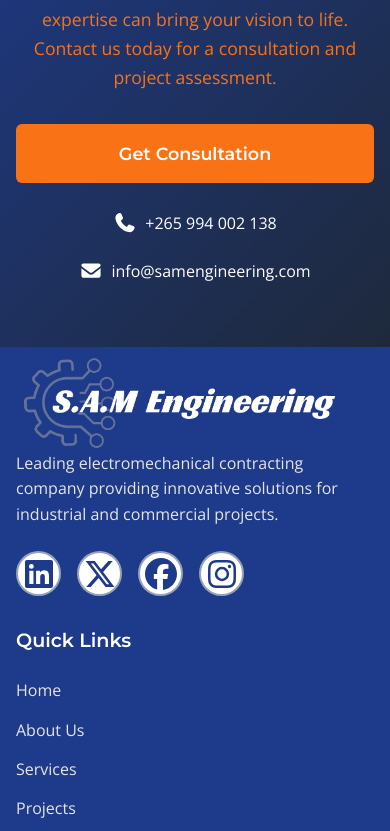
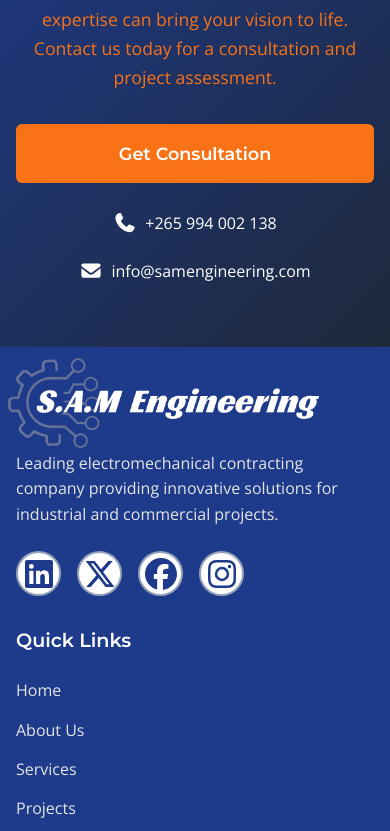
Before and after one commit to Emmanuel0017/samengineering, a React (Create React App) app: page / in a window 390 px wide. Shown: the part 7888-8719 px from the top of the page. Built offline with nearby package versions, Linux system fonts and the light colour scheme.

Commit message:
updated social links

```diff
--- a/src/components/Footer.css
+++ b/src/components/Footer.css
@@ -30,7 +30,7 @@
 .footer-logo img {
   max-height: 200px;
   position: absolute;
-  /* left: 4rem; */
+  left: 4rem;
 }
 
 .footer-description {
@@ -158,4 +158,9 @@
   .footer {
     padding: 40px 0 20px;
   }
+
+  .footer-logo img {
+    position: absolute;
+    left: 0rem;
+  }
 }
--- a/src/pages/About.tsx
+++ b/src/pages/About.tsx
@@ -26,7 +26,7 @@
             <div className="about-story">
               <h2>Our Story</h2>
               <p>
-                Founded in 2020, S.A.M Engineering began as a small electrical and HVAC contracting
+                S.A.M Engineering began as a small electrical and HVAC contracting
                 company with a vision to revolutionize industrial electromechanical
                 solutions. Over the years, we've grown into a comprehensive service
                 provider, serving clients across multiple industries.
--- a/src/pages/Contact.tsx
+++ b/src/pages/Contact.tsx
@@ -2,7 +2,7 @@
 import './Contact.css';
 import emailjs from 'emailjs-com';
 
-import { faFacebook, faLinkedin, faXTwitter } from '@fortawesome/free-brands-svg-icons';
+import { faFacebook, faInstagram, faLinkedin, faXTwitter } from '@fortawesome/free-brands-svg-icons';
 import { FontAwesomeIcon } from '@fortawesome/react-fontawesome';
 import { faClock, faEnvelope, faLocationPin, faPhone } from '@fortawesome/free-solid-svg-icons';
 
@@ -137,6 +137,7 @@
                   <a href="/" className="social-link"><FontAwesomeIcon icon={faLinkedin} size="2x" /></a>
                   <a href="/" className="social-link"><FontAwesomeIcon icon={faFacebook} size="2x" /></a>
                   <a href="/" className="social-link"><FontAwesomeIcon icon={faXTwitter} size="2x" /></a>
+                  <a href="/" className="social-link"><FontAwesomeIcon icon={faInstagram} size="2x" /></a>
                 </div>
               </div>
             </div>
```
